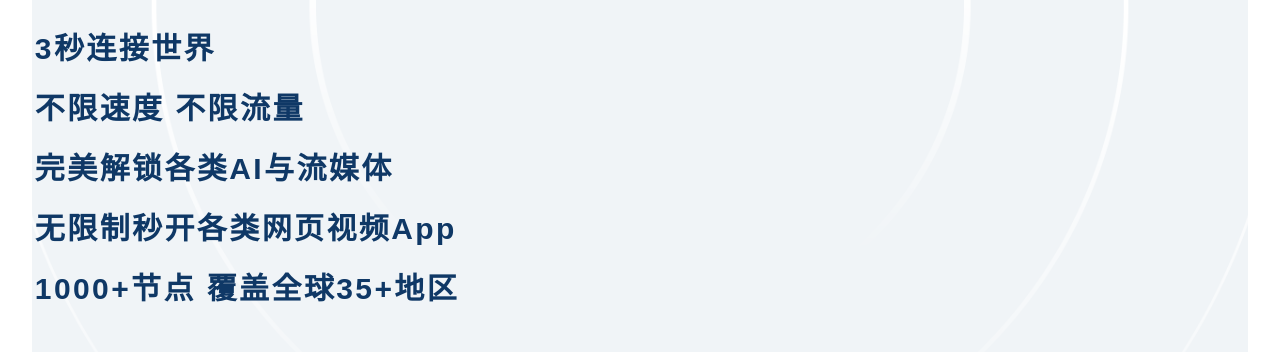
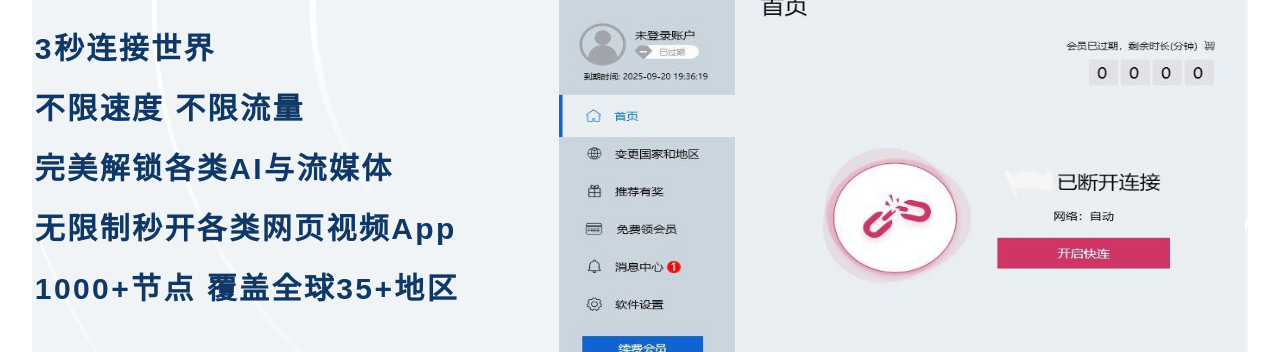
Before and after one commit to aa168188aa/Leyts-12, a plain HTML site: page index_Lets.html in a window 1280 px wide. Shown: the part 249-601 px from the top of the page. Drawn offline with Linux system fonts and the light colour scheme; a web font is replaced by a local one.

Commit message:
Update index_Lets.html

```diff
--- a/index_Lets.html
+++ b/index_Lets.html
@@ -83,7 +83,7 @@
                   width: 100%;
                   inset: 0px;
                   color: transparent;
-                " src="./Lets files/bigImage.png">
+                " src="./Lets files/photo_2026-04-11_15-38-06.jpg">
           </div>
           <div class="sc-2fdb5d05-6 eLIVCj">
             <a target="_blank" rel="noopener noreferrer" class="sc-2fdb5d05-7 icmWdF"><img
```
